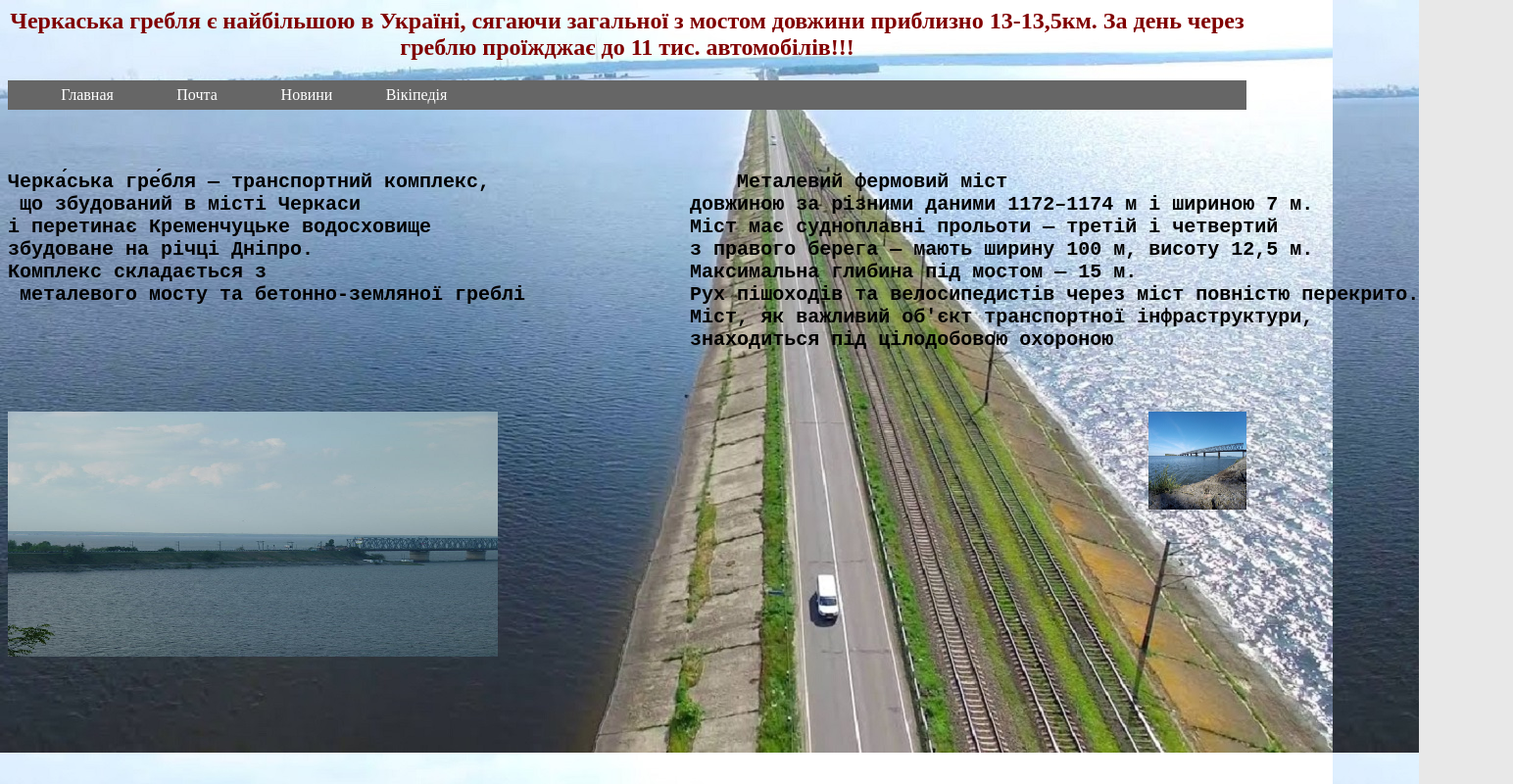
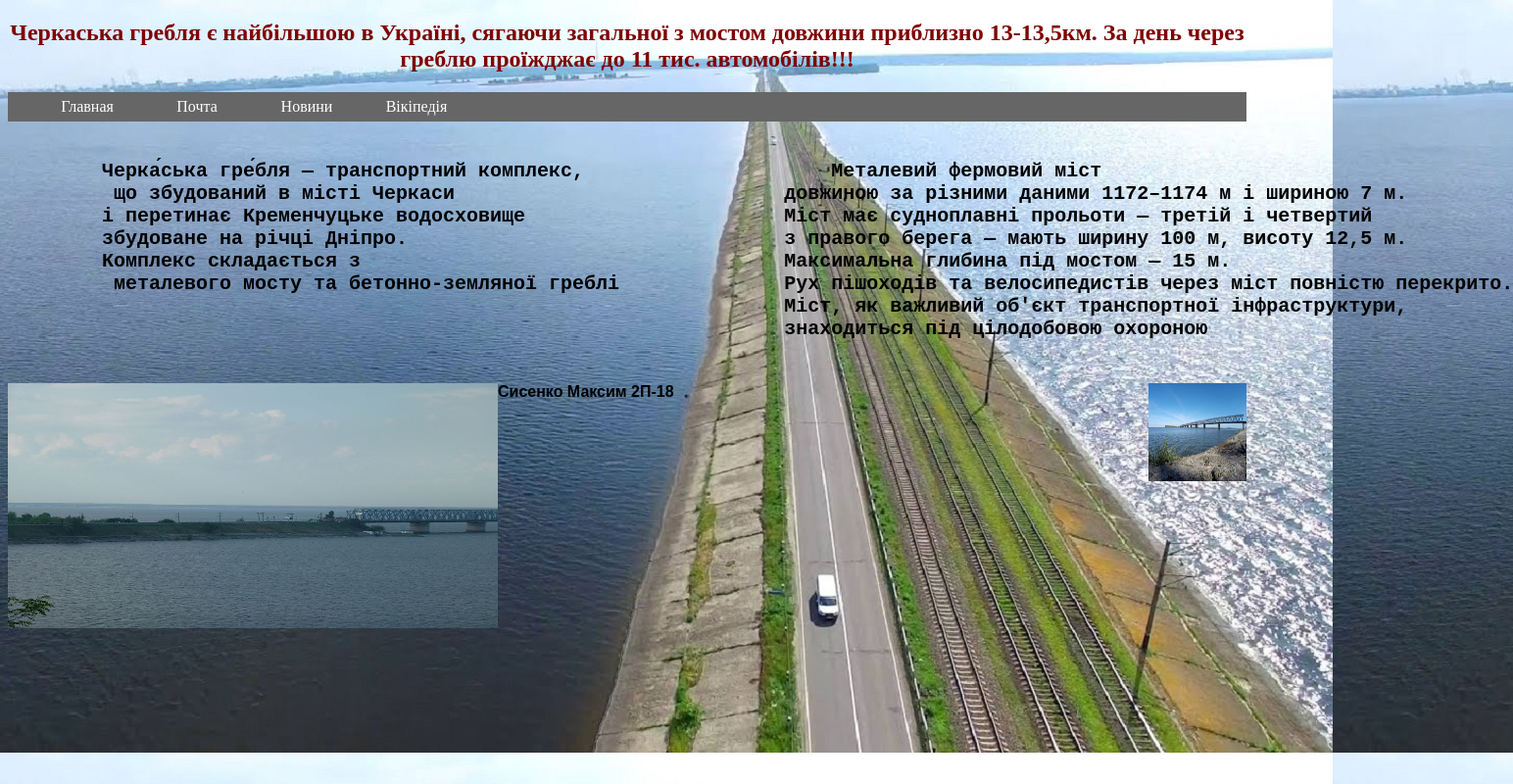
Before and after one commit to cherkassygreblya/cherkassygreblya.github.io, a plain HTML site: page index.html in a window 1280 px wide. Shown: the whole page at 98% size, 1544 px wide, since content can reach past the window. Drawn offline with Linux system fonts and the light colour scheme.

Commit message:
Add files via upload

```diff
--- a/index.html
+++ b/index.html
@@ -1,13 +1,9 @@
-</head>
-<body text="#484800" bgcolor="#e8e8e8">
-<center>
-<h2>
-<font color="#800000">  Черкаська гребля є найбільшою в Україні, сягаючи загальної з мостом довжини приблизно 13-13,5км. За день через греблю проїжджає до 11 тис. автомобілів!!!</font>
-</h2>
-
-
+<!DOCTYPE html>
+<html>
+	<head>
 	<meta charset="utf-8">
-    <title>Дамба</title>
+	<link rel="shortcut icon" href="foto/che.ico" type="image/x-icon">
+	    <title>Черкаська гребля</title>
 	    <style>
 	      #navbar ul{
 	        display: none;
@@ -45,9 +41,10 @@
 	      #navbar ul li:hover { background-color: #666; }
 	    </style>
 	</head>
-
-  <body>
-
+<body text="#484800" bgcolor="#e8e8e8" background="черкассыдамба.jpg">
+	<center>
+		<h2><font color="#800000">  Черкаська гребля є найбільшою в Україні, сягаючи загальної з мостом довжини приблизно 13-13,5км. За день через греблю проїжджає до 11 тис. автомобілів!!!</font></h2>
+<p>
 	<ul id="navbar">
 	<li><a target="_blank" href="#">Главная</a></li>
 	<li><a target="_blank" href="https://www.google.com/intl/ru/gmail/about/">Почта</a></li>
@@ -57,17 +54,11 @@
 	</li>
 	<li><a target="_blank" href="https://www.google.com.ua/maps/search/%D1%87%D0%B5%D1%80%D0%BA%D0%B0%D1%81%D1%81%D0%BA%D0%B0%D1%8F+%D0%B4%D0%B0%D0%BC%D0%B1%D0%B0+%D0%BA%D0%B0%D1%80%D1%82%D0%B0/@49.4310484,31.9091472,11z/data=!3m1!4b1">Google map</a></li>
 	<li><a target="_blank" href="https://www.youtube.com/watch?v=eJID_IsoXhU">YouTube</a></li>
-    </ul>
+	</ul></li></ul>
+	</p></center>
 
-    </font>
-	<head>
-
-
-
-</center>
 	<p align="justify">
-	<pre>
-<font color="#000000"> <font size="+2"> <div align="left">
+	<font color="#000000" size="+2" align="left"><pre>
 	<b>Черка́ська гре́бля — транспортний комплекс,                     Металевий фермовий міст
 	 що збудований в місті Черкаси                            довжиною за різними даними 1172–1174 м і шириною 7 м.
 	і перетинає Кременчуцьке водосховище                      Міст має судноплавні прольоти — третій і четвертий
@@ -76,20 +67,9 @@
 	 металевого мосту та бетонно-земляної греблі              Рух пішоходів та велосипедистів через міст повністю перекрито.
 	                                                          Міст, як важливий об'єкт транспортної інфраструктури,
 	                                                          знаходиться під цілодобовою охороною
-</b> </div>
-</pre>
+	</b></pre></p></font>
 
-
-
-</font>
-<body background="черкассыдамба.jpg">
 	<img src="1.jpg" align="left" width="500"height="250"> <font color="#000000">
-
-	</font>
-	<head>
-		<title>Дамба</title>
-						</head>
-						<body>
 		<center>
 	<img align="right" src="дамба3.jpg" align="right" usemap="#panel1" width="100" height="100" border="0" alt="Панель управления">
 		</center>
@@ -97,9 +77,6 @@
 	<area href="https://www.youtube.com/watch?v=nC3ThV3if2A"  shape="circle"coords="80,50,90" title="YouTube">
 	<area href="https://www.youtube.com/watch?v=nC3ThV3if2A" shape="rect" coords="80,50,90" title="YouTube">
 	</map>
-						</body>
-
-
-</p>
+	<p><h4><font face="arial"<centre>Сисенко Максим 2П-18</font></h4></p>
 </body>
 </html>
```
Also changed, not shown: foto/che.ico (added), foto/favicon.ico (added). Lines whose indentation alone changed are shown as unchanged.
